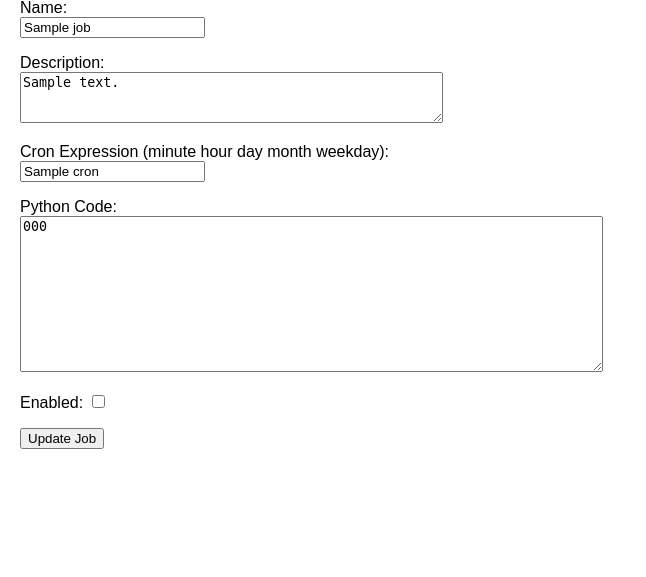
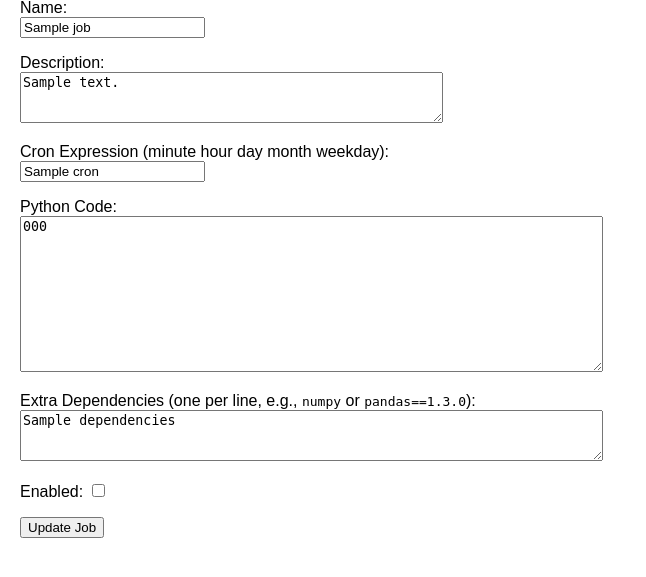
Before and after one commit to chayapat09/cron-platform, a Flask app: template templates/edit_job.html in a window 1280 px wide. Shown: the part 129-706 px from the top of the page, without its empty margins (0-646 px from the left). Run offline with Flask 3, Linux system fonts and the light colour scheme; the template is opened without the code that fills it: most values are stand-ins (such as "Sample title", 1, 10 or a date in 2020).

Commit message:
edit jobs

```diff
--- a/templates/edit_job.html
+++ b/templates/edit_job.html
@@ -19,6 +19,10 @@
       <textarea name="code" rows="10" cols="70" required>{{ job.code }}</textarea>
     </p>
     <p>
+      <label>Extra Dependencies (one per line, e.g., <code>numpy</code> or <code>pandas==1.3.0</code>):</label><br>
+      <textarea name="dependencies" rows="3" cols="70">{{ job.dependencies }}</textarea>
+    </p>
+    <p>
       <label>Enabled:</label>
       <input type="checkbox" name="enabled" {% if job.enabled %}checked{% endif %}>
     </p>
```
